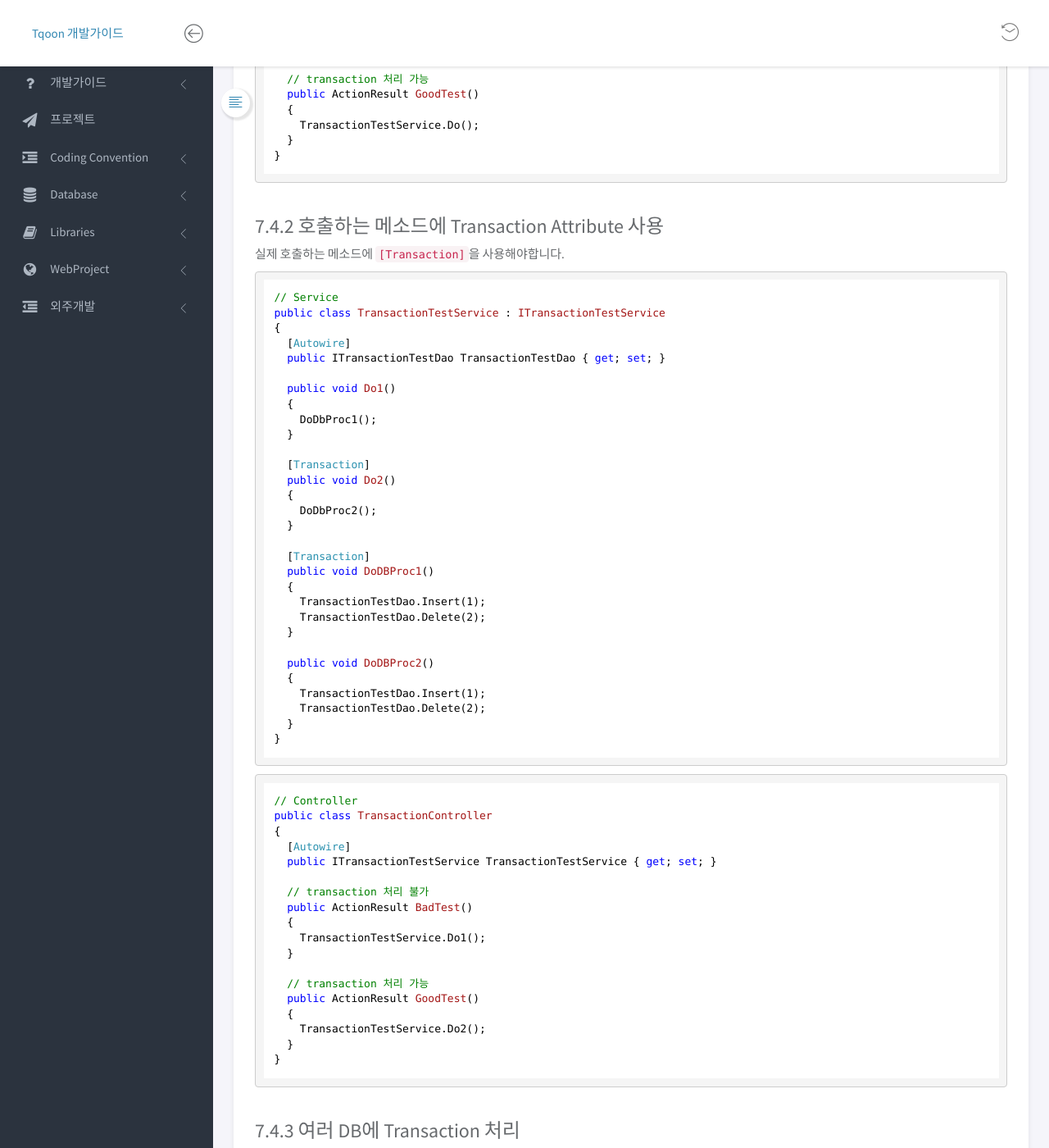
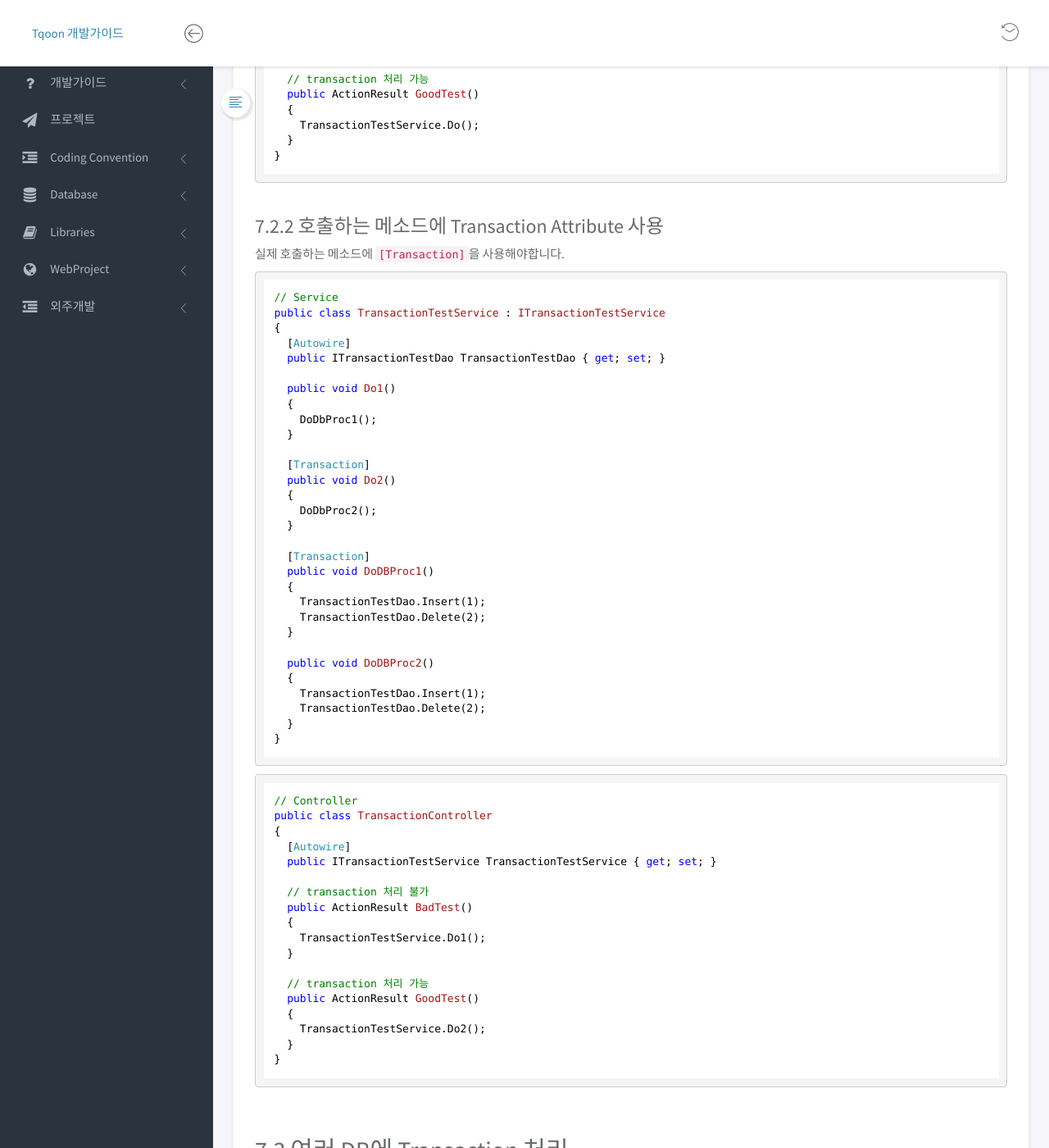
Before and after one commit to TqoonDevTeam/TqoonDevTeam.github.io, a Jekyll site: the page built from pages/devguide/libraries/transaction.md, in a window 1280 px wide and 1400 px high, scrolled down 1195 px. Shown: the whole window at 82% size. Built offline with Jekyll 4.4.1, drawn with Linux system fonts in a browser that asks for light colours; nearby versions of some CDN libraries.

Commit message:
숫자수정

````diff
--- a/pages/devguide/libraries/transaction.md
+++ b/pages/devguide/libraries/transaction.md
@@ -68,7 +68,7 @@ public class TransactionController
 }
 ```
 
-### 7.4.2 호출하는 메소드에 Transaction Attribute 사용
+### 7.2.2 호출하는 메소드에 Transaction Attribute 사용
 
 실제 호출하는 메소드에 `[Transaction]`을 사용해야합니다.
 
@@ -126,7 +126,7 @@ public class TransactionController
 }
 ```
 
-### 7.4.3 여러 DB에 Transaction 처리
+## 7.3 여러 DB에 Transaction 처리
 
 Provider에 Transaction Manager DB별로 선업합니다.
 Attribute로 Manager 사용을 명시적으로 선언합니다.
````
